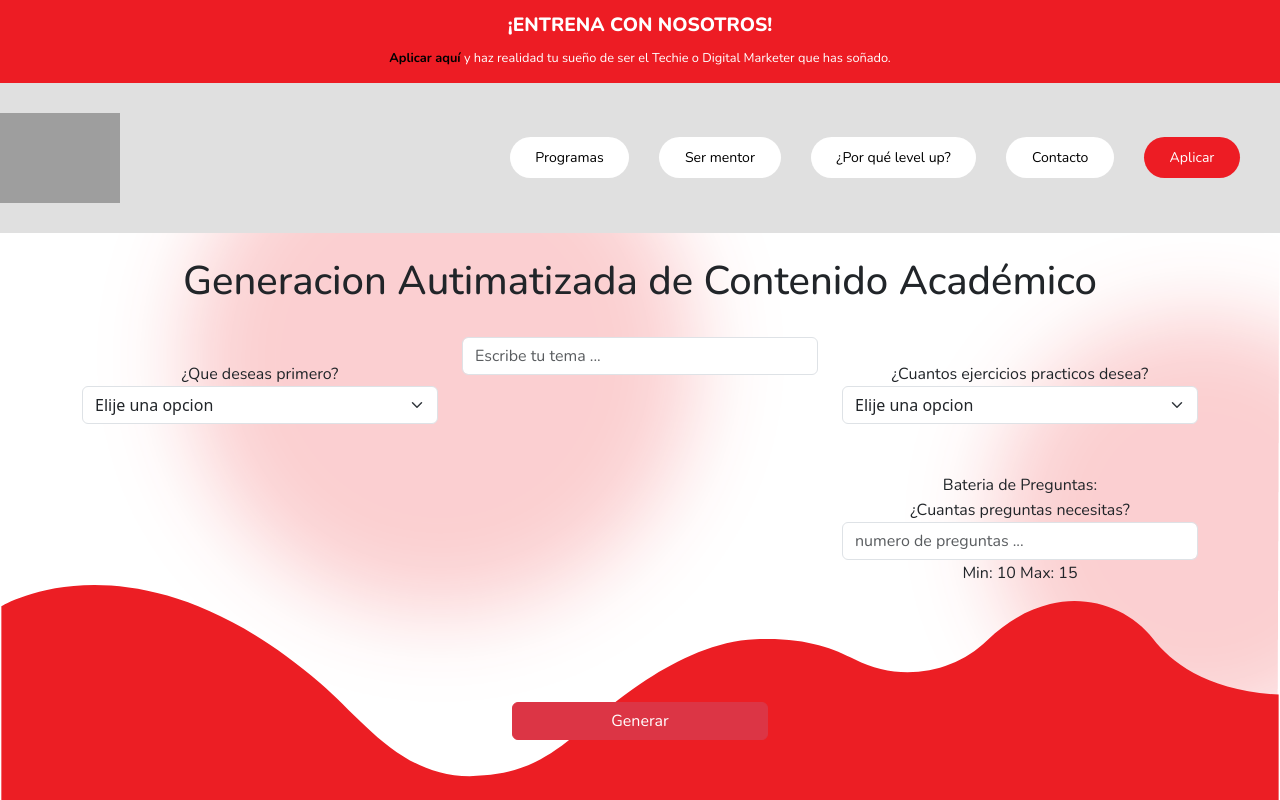
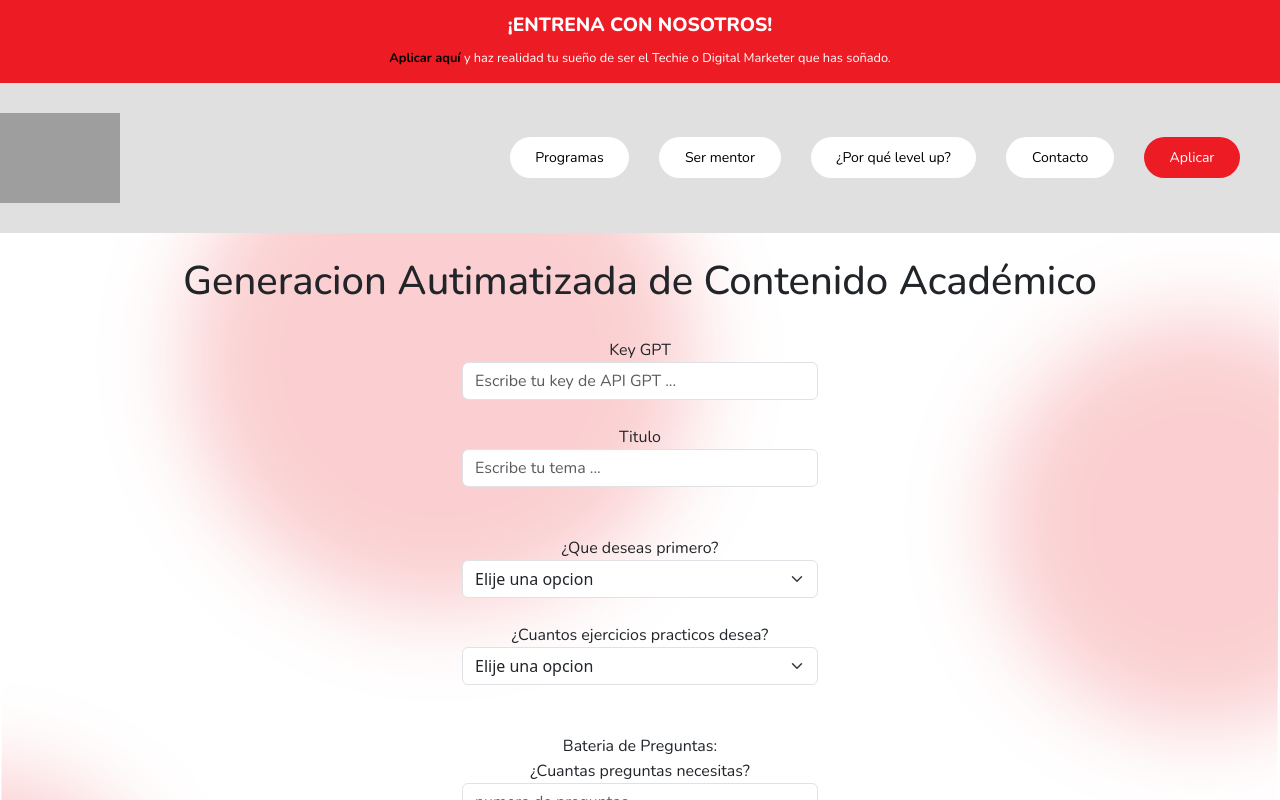
Before and after one commit to PROJECT-DOC-CHATGPT/PROJECT-API-CHATGPT, a React (Vite) app: page / in a window 1280 px wide. Shown: the top 800 px of the page. Built offline with nearby package versions, Linux system fonts and the light colour scheme; grey boxes are pictures that could not be loaded.

Commit message:
Button fix position

```diff
--- a/src/App.jsx
+++ b/src/App.jsx
@@ -7,11 +7,13 @@ import PizZipUtils from 'pizzip/utils/index.js';
 import { saveAs } from 'file-saver';
 import DocViewer, { DocViewerRenderers } from 'react-doc-viewer';
 
+
 function loadFile(url, callback) {
   PizZipUtils.getBinaryContent(url, callback);
 }
 
-  export const App =()=> {
+
+export const App = () => {
   const [mainTopic, setMainTopic] = useState('')
   const [intro, setIntro] = useState('');
   const [generatedIntro, setGeneratedIntro] = useState('')
@@ -19,9 +21,8 @@ import DocViewer, { DocViewerRenderers } from 'react-doc-viewer';
   const [generatedExercises, setGeneratedExercises] = useState('')
   const [questions, setQuestions] = useState('')
   const [generatedQuestions, setGeneratedQuestions] = useState('')
+  const [apiKey, setApiKey] = useState('');
 
-
-      const key = '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'
 
   const generateDocument = () => {
     loadFile(
@@ -47,13 +48,13 @@ import DocViewer, { DocViewerRenderers } from 'react-doc-viewer';
           doc.render();
         } catch (error) {
           // The error thrown here contains additional information when logged with JSON.stringify (it contains a properties object containing all suberrors).
-              function replaceErrors(key, value) {
+          function replaceErrors(apiKey, value) {
             if (value instanceof Error) {
               return Object.getOwnPropertyNames(value).reduce(function (
                 error,
-                    key
+                apiKey
               ) {
-                    error[key] = value[key];
+                error[apiKey] = value[apiKey];
                 return error;
               },
                 {});
@@ -84,6 +85,7 @@ import DocViewer, { DocViewerRenderers } from 'react-doc-viewer';
     );
   };
 
+
   const generateIntro = async () => {
     try {
       const response = await axios.post('https://api.openai.com/v1/engines/text-davinci-003/completions', {
@@ -91,9 +93,10 @@ import DocViewer, { DocViewerRenderers } from 'react-doc-viewer';
         max_tokens: 3000, // Número máximo de tokens en la respuesta generada
       }, {
         headers: {
-              'Authorization': `Bearer ${key}`,
+          'Authorization': `Bearer ${apiKey}`,
         },
       });
+
 
       const generatedIntro = response.data.choices[0].text;
       setGeneratedIntro(generatedIntro);
@@ -102,6 +105,7 @@ import DocViewer, { DocViewerRenderers } from 'react-doc-viewer';
     }
   };
 
+
   const generateExercises = async () => {
     try {
       const response = await axios.post('https://api.openai.com/v1/engines/text-davinci-003/completions', {
@@ -109,9 +113,10 @@ import DocViewer, { DocViewerRenderers } from 'react-doc-viewer';
         max_tokens: 3000, // Número máximo de tokens en la respuesta generada
       }, {
         headers: {
-              'Authorization': `Bearer ${key}`,
+          'Authorization': `Bearer ${apiKey}`,
         },
       });
+
 
       const generatedExercises = response.data.choices[0].text;
       setGeneratedExercises(generatedExercises);
@@ -120,17 +125,20 @@ import DocViewer, { DocViewerRenderers } from 'react-doc-viewer';
     }
   };
 
+
   const generateQuestions = async () => {
     try {
       const response = await axios.post('https://api.openai.com/v1/engines/text-davinci-003/completions', {
         prompt: `Necesito una bateria de preguntas que contenga un total de ${questions} del tema ${mainTopic}, necesito que las preguntas sean variadas,
             por ejemplo preguntas de opcion multiple, respuesta directa o verdadero o falso, respondeme solo con las preguntas`,
         max_tokens: 3000, // Número máximo de tokens en la respuesta generada
-          }, {
+      },
+      {
         headers: {
-              'Authorization': `Bearer ${key}`,
+          'Authorization': `Bearer ${apiKey}`,
         },
       });
+
 
       const generatedQuestions = response.data.choices[0].text;
       setGeneratedQuestions(generatedQuestions);
@@ -139,7 +147,8 @@ import DocViewer, { DocViewerRenderers } from 'react-doc-viewer';
     }
   };
 
-      const handleGenerate = async()=>{
+
+  const handleGenerate = async () => {
     await generateIntro();
     await new Promise((resolve) => setTimeout(resolve, 10000))
     await generateExercises();
@@ -153,6 +162,7 @@ import DocViewer, { DocViewerRenderers } from 'react-doc-viewer';
 
       {/* Banner inicial */}
 
+
       <div id="banner">
         <p className="bn_t1">¡ENTRENA CON NOSOTROS!</p>
         <p className="bn_t2"><a href="#">Aplicar aquí</a> y haz realidad tu sueño de ser el Techie o Digital Marketer que has
@@ -160,6 +170,7 @@ import DocViewer, { DocViewerRenderers } from 'react-doc-viewer';
       </div>
 
       {/* Navbar Level Up */}
+
       <section id="menu">
         <a className="logo" href="#">
           <img src="https://levelup.gt/img/logo_negativo.png" />
@@ -176,23 +187,17 @@ import DocViewer, { DocViewerRenderers } from 'react-doc-viewer';
 
       {/* Formulario */}
 
-
-
     <div className="container text-center">
         <br />
         <header> <strong className='letter-font'> <h1>Generacion Autimatizada de Contenido Académico</h1></strong></header>
         <br />
+
+
         <div className="row">
           <div className="col">
             <br />
             <div>
-                <label className='letter-font' htmlFor="">¿Que deseas primero?</label> <br />
-                <select onChange={({target: {value}}) => setIntro(value)} className='form-select'>
-                  <option className='letter-font' value="">Elije una opcion</option>
-                  <option className='letter-font' value="introduccion">Introduccion</option>
-                  <option className='letter-font' value="resumen">Resumen</option>
-                  <option className='letter-font' value="descripcion">Descripcion</option>
-                </select> <br />
+
             </div>
             <br />
             <div>
@@ -200,14 +205,28 @@ import DocViewer, { DocViewerRenderers } from 'react-doc-viewer';
             </div>
           </div>
           <div className="col">
-              <input type="text" onChange={({target: {value}}) => setMainTopic(value)} className='letter-font form-control' placeholder='Escribe tu tema ...' /> <br />
-              <button type="button" onClick={handleGenerate} className="letter-font position-absolute bottom-0 start-50 translate-middle-x generate btn btn-danger">Generar</button>
-            </div>
+          <label className='  letter-font' htmlFor="">Key GPT</label> <br />
+            <input
+              type="text"
+              onChange={(e) => setApiKey(e.target.value)}
+              className=' sombra letter-font form-control'
+              placeholder='Escribe tu key de API GPT ...'
+            /> <br />
+             <label className='  letter-font' htmlFor="">Titulo</label> <br />
+            <input type="text" onChange={({ target: { value } }) => setMainTopic(value)} className=' sombra letter-font form-control' placeholder='Escribe tu tema ...' /> <br />
+            <br />
 
-            <div className="col">
-            <br />
+            <label className='  letter-font' htmlFor="">¿Que deseas primero?</label> <br />
+              <select onChange={({ target: { value } }) => setIntro(value)} className=' sombra form-select'>
+                <option className='letter-font' value="">Elije una opcion</option>
+                <option className='letter-font' value="introduccion">Introduccion</option>
+                <option className='letter-font' value="resumen">Resumen</option>
+                <option className='letter-font' value="descripcion">Descripcion</option>
+              </select> <br />
             <label className='letter-font' htmlFor="">¿Cuantos ejercicios practicos desea?</label> <br />
-              <select className='form-select'onChange={({target: {value}}) => setExercises(value)}>
+
+
+            <select className=' sombra form-select' onChange={({ target: { value } }) => setExercises(value)}>
               <option className='letter-font' value="">Elije una opcion</option>
               <option className='letter-font' value="1">1</option>
               <option className='letter-font' value="2">2</option>
@@ -219,21 +238,30 @@ import DocViewer, { DocViewerRenderers } from 'react-doc-viewer';
             <div>
               <label className='letter-font' htmlFor="">Bateria de Preguntas:</label> <br />
               <label className='letter-font' htmlFor="">¿Cuantas preguntas necesitas?</label> <br />
-                <input type="number" onChange={({target: {value}}) => setQuestions(value)} className='letter-font form-control' placeholder='numero de preguntas ...' />
-                <label className='letter-font' htmlFor="">Min: 10      Max: 15</label>
+              <input type="number" onChange={({ target: { value } }) => setQuestions(value)} className='letter-font sombra form-control' placeholder='numero de preguntas ...' />
+              <br />
+              <button type="button" onClick={handleGenerate} className="letter-font sombra generate btn btn-danger">Generar</button>
+            </div>
+          </div>
+
+          <div className="col">
+
+          </div>
+        </div>
       </div>
       {generatedQuestions && (
         <div className="generated-content">
-            <button onClick={generateDocument} className='letter-font position-absolute bottom-0 start-50 translate-middle-x generate btn btn-danger'>
+          <h1 className='descargatitulo'>↑ descargar contenido ↑</h1>
+          <button onClick={generateDocument} className=' sombra letter-font position-absolute bottom-0 start-50 translate-middle-x generate btn btn-descargar btn-danger'>
             Descargar</button>
           {/* Puedes agregar lógica para descargar el contendido como un archivo Word aquí */}
         </div>
       )}
-            </div>
-          </div>
-        </div>
+
+
   <footer>
         <figure className="logo_foot">
+
           <img src="" />
         </figure>
         <section className="info mx-5">
@@ -285,5 +313,3 @@ import DocViewer, { DocViewerRenderers } from 'react-doc-viewer';
     </>
   )
 }
-
-  export default App
```
Lines whose indentation alone changed are shown as unchanged.
